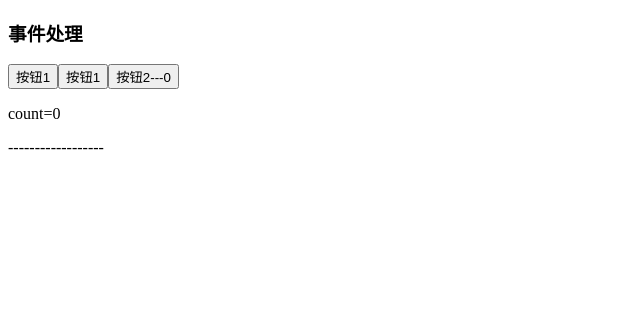
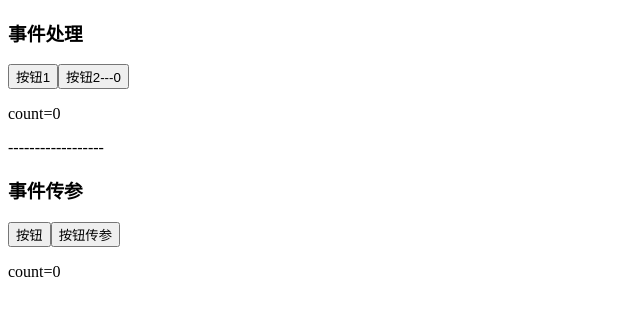
Before and after one commit to jeremyke/vue-blog, a Vue app in the folder vue-project/: page / in a window 1280 px wide. Shown: the top 316 px of the page, without its empty margins (0-640 px from the left). Built offline with nearby package versions, Linux system fonts and the light colour scheme.

Commit message:
feat:事件传参

```diff
--- a/vue-project/src/App.vue
+++ b/vue-project/src/App.vue
@@ -4,6 +4,7 @@ import AttrBind from './components/AttrBind.vue'
 import IfShow from './components/IfShow.vue'
 import ListShow from './components/ListShow.vue'
 import EventDeal from './components/EventDeal.vue'
+import EventParam from './components/EventParam.vue'
 </script>
 
 <template>
@@ -17,4 +18,5 @@ import EventDeal from './components/EventDeal.vue'
 <!--  <p>&#45;&#45;&#45;&#45;&#45;&#45;&#45;&#45;&#45;&#45;&#45;&#45;&#45;&#45;&#45;&#45;&#45;&#45;</p>-->
   <EventDeal />
   <p>------------------</p>
+  <EventParam />
 </template>
--- a/vue-project/src/components/EventDeal.vue
+++ b/vue-project/src/components/EventDeal.vue
@@ -1,6 +1,5 @@
 <template>
   <h3>事件处理</h3>
-  <button @click="num++">按钮1</button>
   <button @click="num++">按钮1</button>
   <button @click="addNum">按钮2---{{num}}</button>
   <p>count={{num}}</p>
--- /dev/null
+++ b/vue-project/src/components/EventParam.vue
@@ -0,0 +1,33 @@
+<template>
+  <h3>事件传参</h3>
+  <button @click="addNum">按钮</button>
+  <button @click="printNum('hello',$event)">按钮传参</button>
+  <p>count={{num}}</p>
+</template>
+
+<script>
+export default {
+  //属性
+  data(){
+    return {
+      num:0,
+    }
+  },
+  //方法
+  methods:{
+    //获取event对象
+    addNum(e)
+    {
+      console.log(e)
+      e.target.innerHTML = "ADD" + this.num
+      this.num++
+    },
+    //传参（参数放前，e放在后面）
+    printNum(param,e)
+    {
+      console.log(param)
+      e.target.innerHTML = "print " + param
+    }
+  }
+}
+</script>
```
